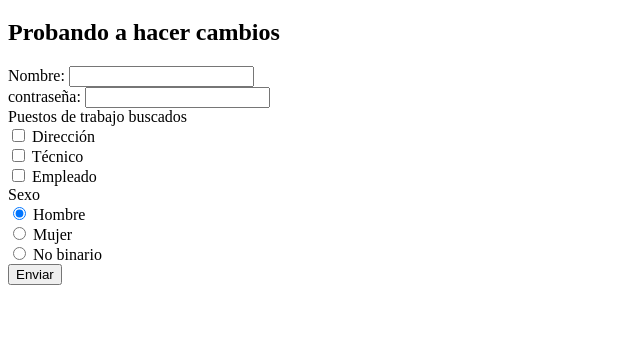
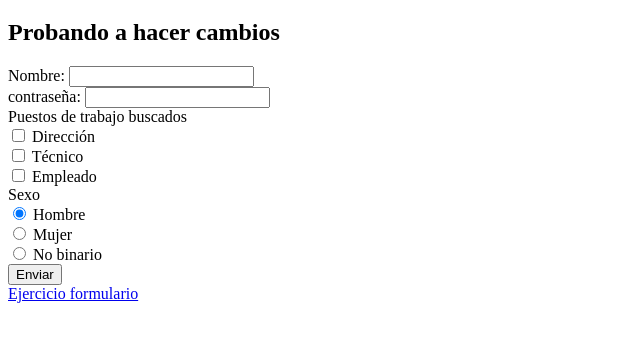
Before and after one commit to asirburner0369/asirburner0369.github.io, a plain HTML site: page index.html in a window 1280 px wide. Shown: the part 61-398 px from the top of the page, without its empty margins (0-640 px from the left). Drawn offline with Linux system fonts and the light colour scheme.

Commit message:
Remove unnecessary whitespace in index.html and ensure proper link to formulario.html

```diff
--- a/index.html
+++ b/index.html
@@ -22,7 +22,6 @@
         <br>
         contraseña:
         <input type="password" name="contraseña">
-
         <br>
         Puestos de trabajo buscados <br>
         <input name="puesto_directivo" type="checkbox" value="direccion"> Dirección<br>
@@ -34,5 +33,6 @@
         <input type="radio" name="sexo" value="no_binario"> No binario<br>
         <input type="submit" value="Enviar">
     </form>
+    <a href="./formulario.html">Ejercicio formulario</a>
 </body>
 </html>
```
